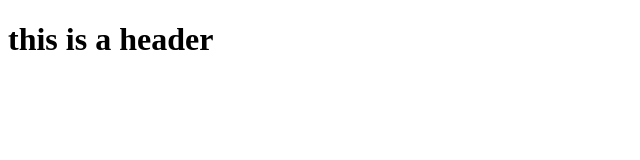
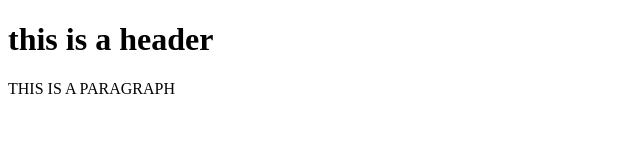
Before and after one commit to jimmy762/git-test, a plain HTML site: page index.html in a window 1280 px wide. Shown: the whole page, without its empty margins (0-640 px from the left). Drawn offline with Linux system fonts and the light colour scheme.

Commit message:
second commit

```diff
--- a/index.html
+++ b/index.html
@@ -6,5 +6,6 @@
 </head>
 <body>
     <h1>this is a header</h1>
+    <p>THIS IS A PARAGRAPH</p>
 </body>
 </html>
```
